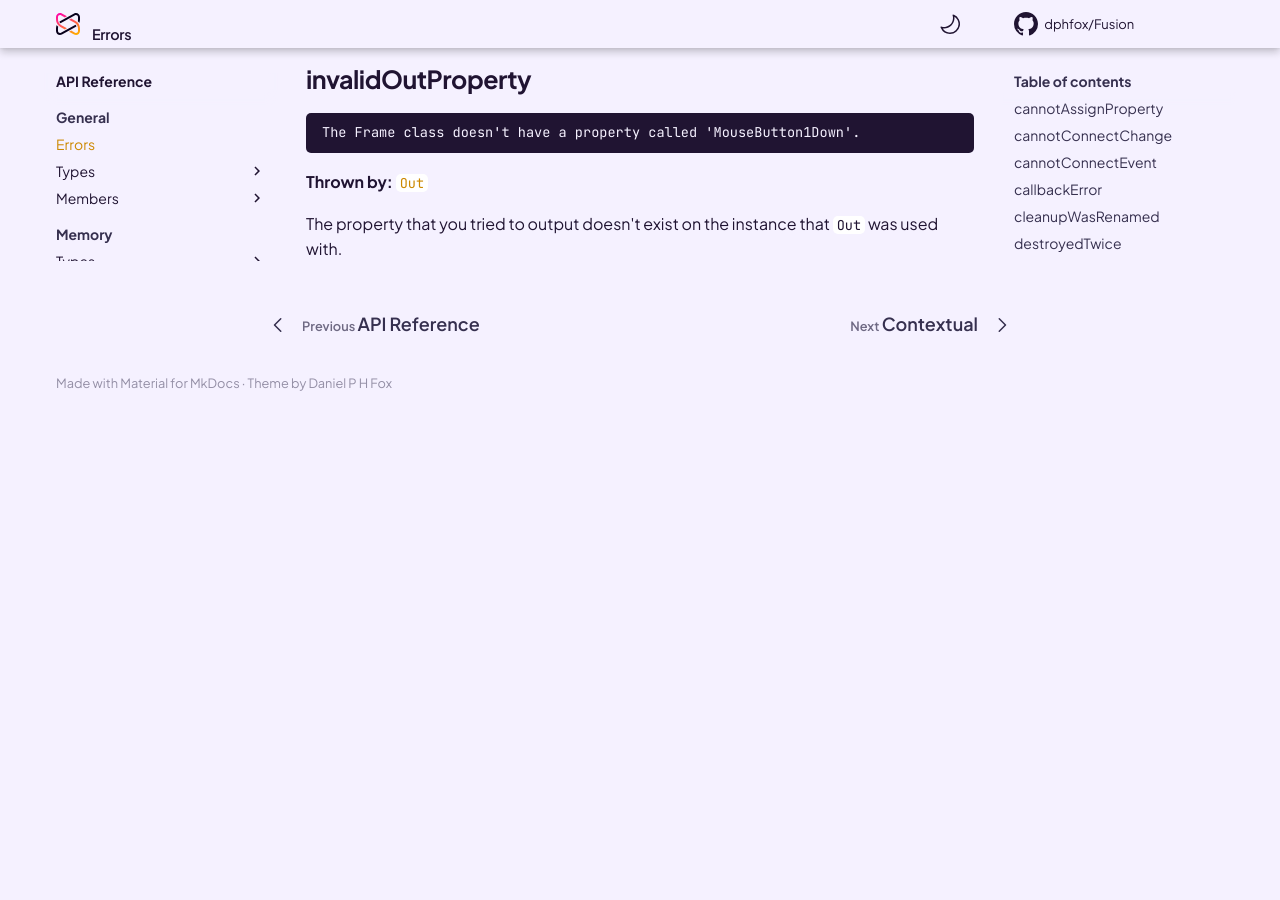
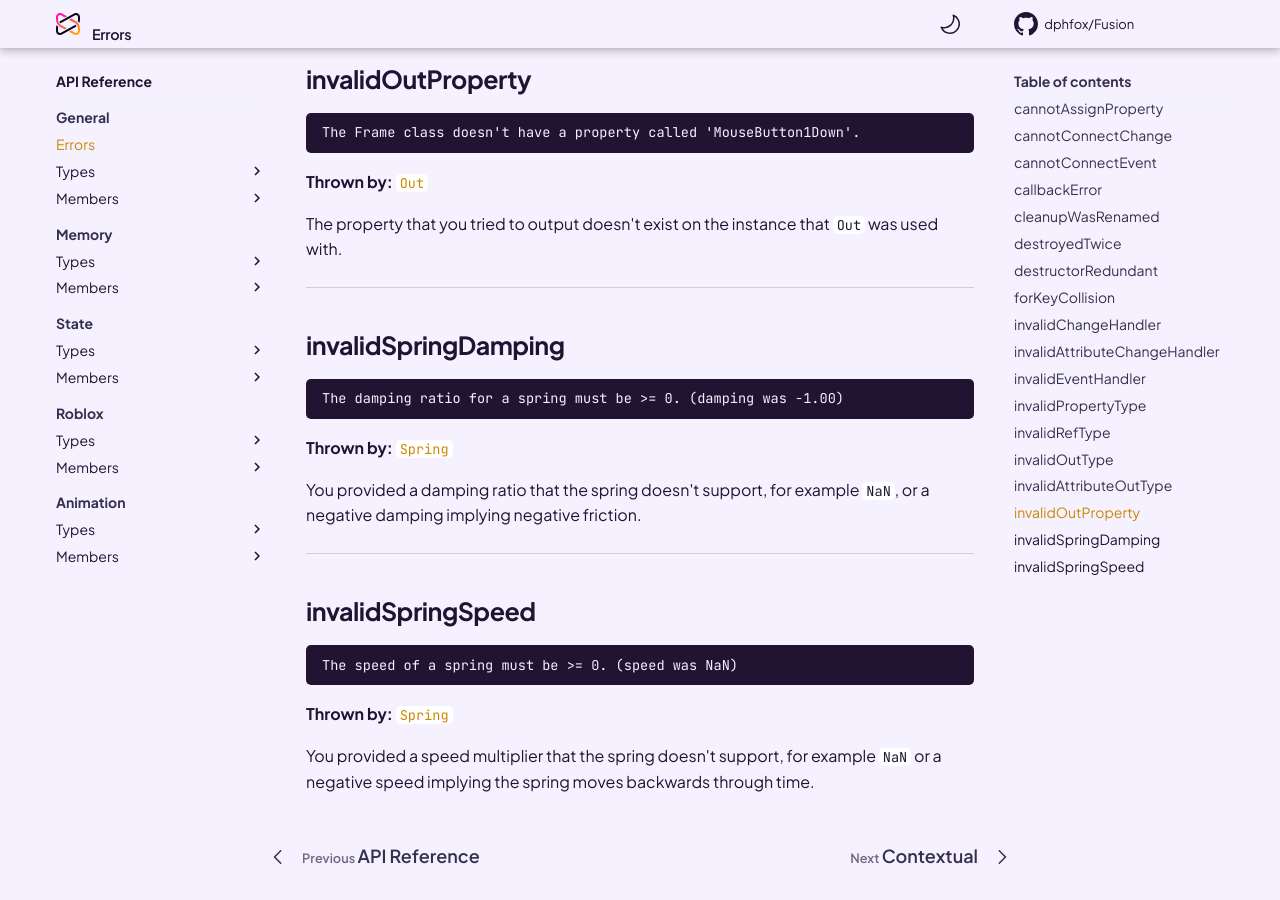
Before and after one commit to dphfox/Fusion, an MkDocs documentation site: the page built from docs/api-reference/general/errors.md, in a window 1280 px wide and 900 px high, scrolled down 4981 px. Built offline with MkDocs 1.6.1 and Material for MkDocs 9.7.7, drawn with Linux system fonts in a browser that asks for light colours; comment, search, counter and statistics services are not loaded; the version menu is left out; before the commit the page ends 5386 px from its top, so only the background shows below that.

Commit message:
invalidSpringSpeed/Damping errors

````diff
--- a/docs/api-reference/general/errors.md
+++ b/docs/api-reference/general/errors.md
@@ -346,3 +346,37 @@ The Frame class doesn't have a property called 'MouseButton1Down'.
 The property that you tried to output doesn't exist on the instance that `Out`
 was used with.
 </div>
+
+-----
+
+<div class="fusiondoc-error-api-section" markdown>
+
+## invalidSpringDamping
+
+```
+The damping ratio for a spring must be >= 0. (damping was -1.00)
+```
+
+**Thrown by:**
+[`Spring`](../../instances/members/spring)
+
+You provided a damping ratio that the spring doesn't support, for example `NaN`,
+or a negative damping implying negative friction.
+</div>
+
+-----
+
+<div class="fusiondoc-error-api-section" markdown>
+
+## invalidSpringSpeed
+
+```
+The speed of a spring must be >= 0. (speed was NaN)
+```
+
+**Thrown by:**
+[`Spring`](../../instances/members/spring)
+
+You provided a speed multiplier that the spring doesn't support, for example
+`NaN` or a negative speed implying the spring moves backwards through time.
+</div>
````
